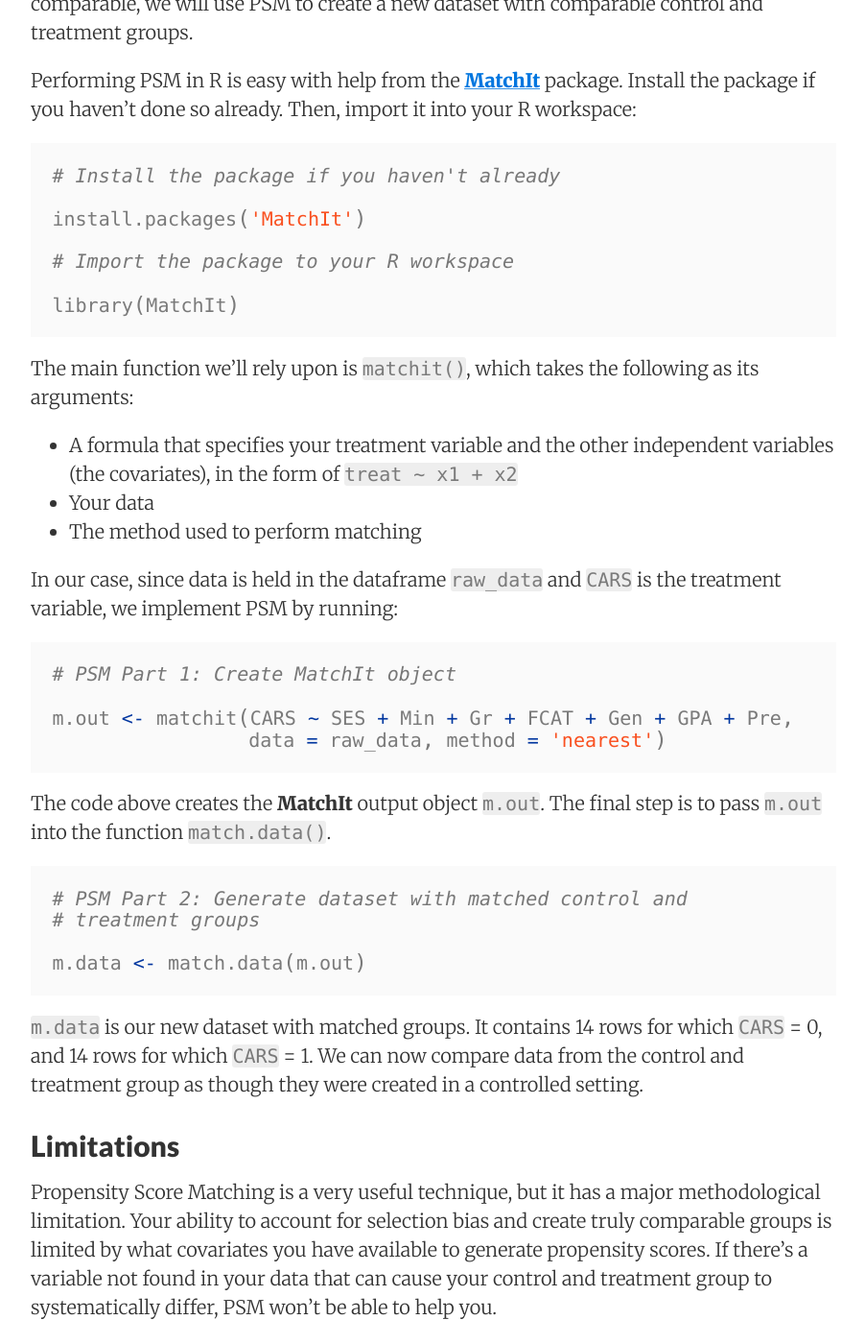
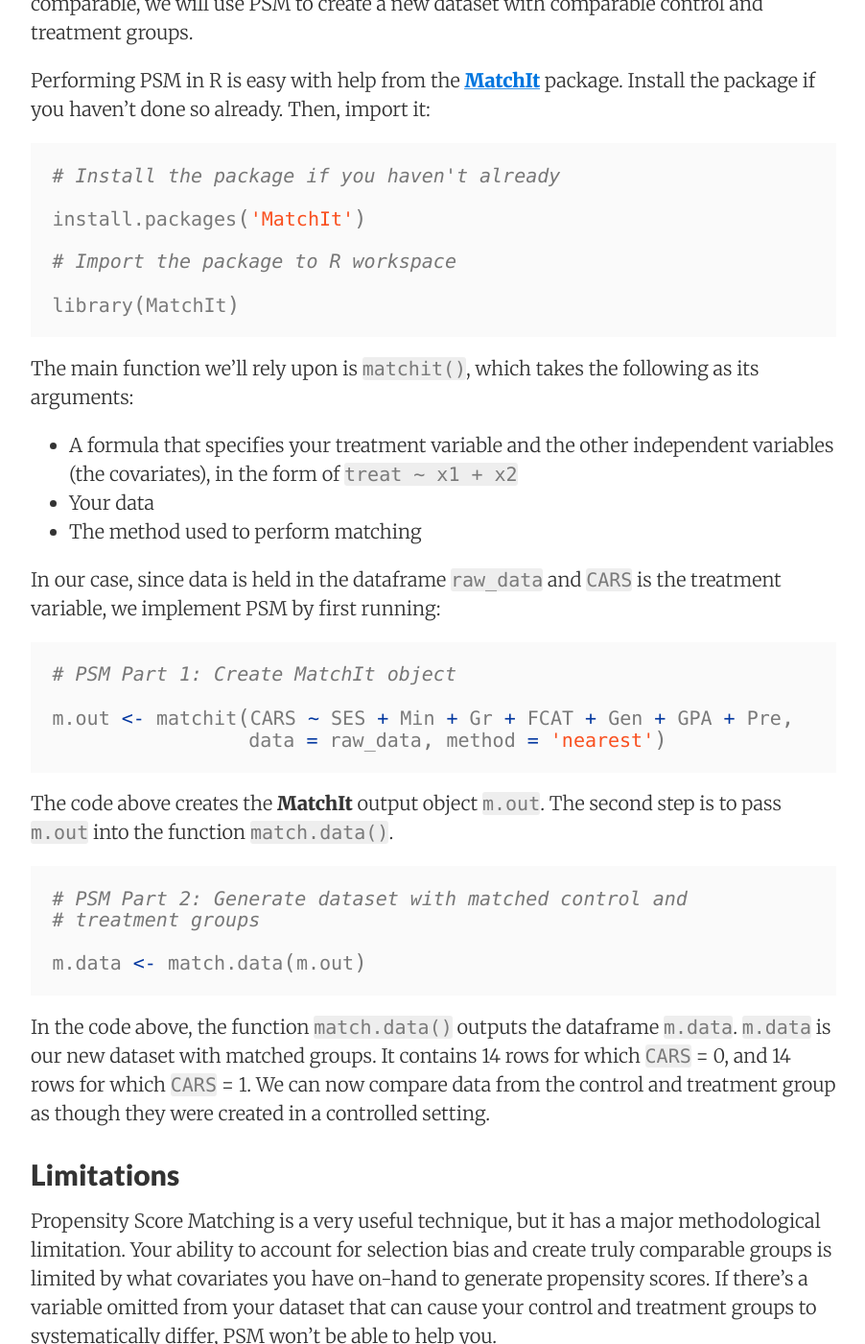
Before and after one commit to sewardlee337/sewardlee337.github.io, a Jekyll site: the page built from blog/_posts/2020-06-20-intro-to-propensity-score-matching.md, in a window 1280 px wide and 1400 px high, scrolled down 3906 px. Shown: the whole window at 96% size, without its empty margins (188-1090 px from the left). Built offline with Jekyll 4.4.1, drawn with Linux system fonts in a browser that asks for light colours; nearby versions of some CDN libraries; some of the changed text lies outside the part shown.

Commit message:
Small blog changes

````diff
--- a/blog/_posts/2020-06-20-intro-to-propensity-score-matching.md
+++ b/blog/_posts/2020-06-20-intro-to-propensity-score-matching.md
@@ -68,10 +68,10 @@
 
 The ultimate goal of the study was to see whether a reading program (`CARS`) could cause a change in number of books read per month (`Post` - `Pre`). But since random assignment was not used to determine whether a student would receive the additional reading instruction, we will use Propensity Score Matching to create comparable control and treatment groups.
 
-First, load the data from this study into your R workspace.
+First, let's load the data from this study into our R workspace.
 
 ```r
-# Run this code to build example dataframe
+# Run this code to build example dataset
 
 CARS  <- c(0,0,0,0,0,0,0,0,0,0,0,0,0,0,0,0,1,1,1,1,1,1,1,1,1,1,1,1,1,1)
 SES   <- c(1,0,1,1,0,0,0,1,1,0,1,0,1,0,0,1,0,0,1,0,0,0,0,0,0,0,0,1,0,0)
@@ -88,14 +88,14 @@
 
 Our raw dataset contains 16 rows of data for which `CARS` = 0 (representing students who did not receive reading intervention) and 14 rows of data for which `CARS` = 1 (representing students who received reading intervention). Since data in the two groups are not comparable, we will use PSM to create a new dataset with comparable control and treatment groups.
 
-Performing PSM in R is easy with help from the  [**MatchIt**](https://cran.r-project.org/web/packages/MatchIt/index.html) package. Install the package if you haven't done so already. Then, import it into your R workspace:
+Performing PSM in R is easy with help from the [**MatchIt**](https://cran.r-project.org/web/packages/MatchIt/index.html) package. Install the package if you haven't done so already. Then, import it:
 
 ```r
 # Install the package if you haven't already
 
 install.packages('MatchIt')
 
-# Import the package to your R workspace
+# Import the package to R workspace
 
 library(MatchIt)
 ```
@@ -104,7 +104,7 @@
 * Your data
 * The method used to perform matching
 
-In our case, since data is held in the dataframe `raw_data` and `CARS` is the treatment variable, we implement PSM by running:
+In our case, since data is held in the dataframe `raw_data` and `CARS` is the treatment variable, we implement PSM by first running:
 
 ```r
 # PSM Part 1: Create MatchIt object
@@ -113,7 +113,7 @@
                  data = raw_data, method = 'nearest')
 ```
 
-The code above creates the **MatchIt** output object `m.out`. The final step is to pass `m.out` into the function `match.data()`.
+The code above creates the **MatchIt** output object `m.out`. The second step is to pass `m.out` into the function `match.data()`.
 
 ```r
 # PSM Part 2: Generate dataset with matched control and
@@ -122,11 +122,11 @@
 m.data <- match.data(m.out)
 ```
 
-`m.data` is our new dataset with matched groups. It contains 14 rows for which `CARS` = 0, and 14 rows for which `CARS` = 1. We can now compare data from the control and treatment group as though they were created in a controlled setting.
+In the code above, the function `match.data()` outputs the dataframe `m.data`. `m.data` is our new dataset with matched groups. It contains 14 rows for which `CARS` = 0, and 14 rows for which `CARS` = 1. We can now compare data from the control and treatment group as though they were created in a controlled setting.
 
 ## Limitations
 
-Propensity Score Matching is a very useful technique, but it has a major methodological limitation. Your ability to account for selection bias and create truly comparable groups is limited by what covariates you have available to generate propensity scores. If there's a variable not found in your data that can cause your control and treatment group to systematically differ, PSM won't be able to help you.
+Propensity Score Matching is a very useful technique, but it has a major methodological limitation. Your ability to account for selection bias and create truly comparable groups is limited by what covariates you have on-hand to generate propensity scores. If there's a variable omitted from your dataset that can cause your control and treatment groups to systematically differ, PSM won't be able to help you.
 
 ## Additional Resources
 
````
